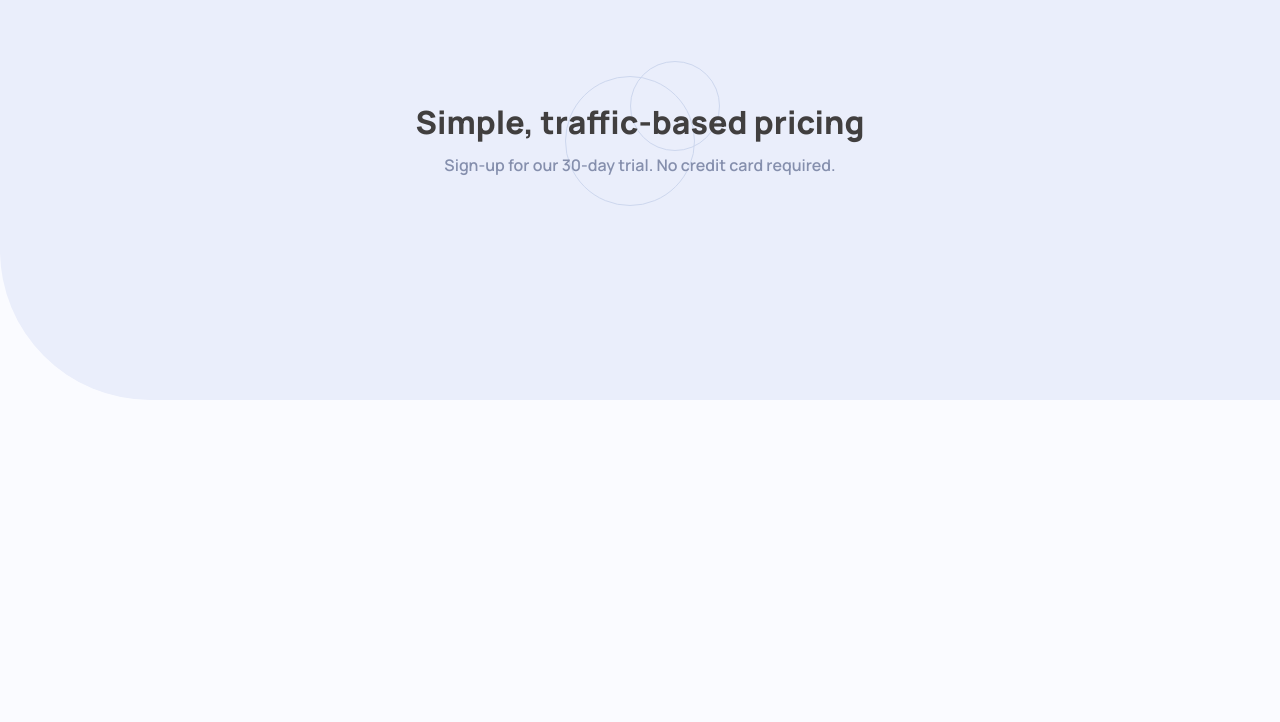
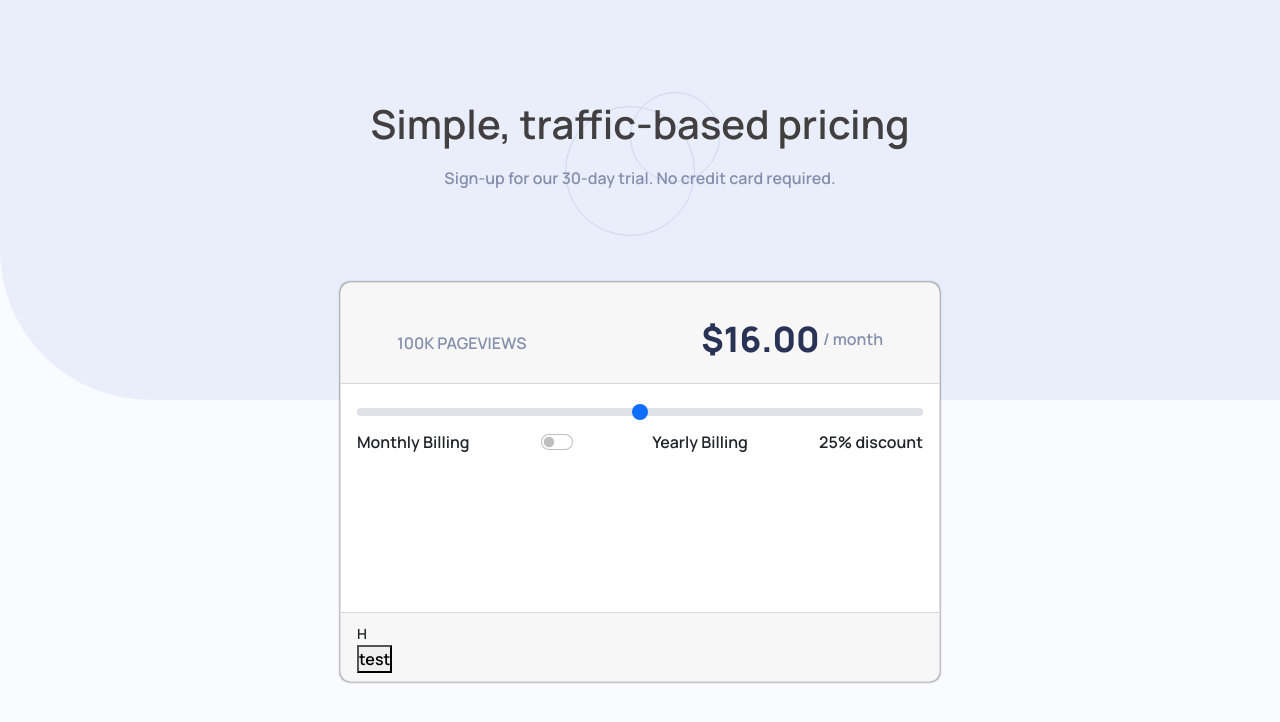
Before and after one commit to Gooovip/interactive-pricing-component, a plain HTML site: page index.html in a window 1280 px wide. Drawn offline with nearby package versions, Linux system fonts and the light colour scheme.

Commit message:
Pricing card HTML done

```diff
--- a/index.html
+++ b/index.html
@@ -7,6 +7,8 @@
   <link rel="icon" type="image/png" sizes="32x32" href="./images/favicon-32x32.png">
   <link rel="preconnect" href="https://fonts.gstatic.com">
   <link href="https://fonts.googleapis.com/css2?family=Manrope:wght@600;800&display=swap" rel="stylesheet">
+  <!-- CSS only bootstrap -->
+  <link href="https://cdn.jsdelivr.net/npm/bootstrap@5.0.1/dist/css/bootstrap.min.css" rel="stylesheet" integrity="sha384-+0n0xVW2eSR5OomGNYDnhzAbDsOXxcvSN1TPprVMTNDbiYZCxYbOOl7+AMvyTG2x" crossorigin="anonymous">
   <link rel="stylesheet" href="./styles/style.css">
 
   <title>Interactive pricing component</title>
@@ -14,12 +16,40 @@
 <body>
   <div class="background">
     <div class="container">
+      <!-- Header Code start -->
       <header>
         <h1>Simple, traffic-based pricing</h1>
         <p>Sign-up for our 30-day trial. <span>No credit card required.</span></p>
         <div class="circle-1"></div>
         <div class="circle-2"></div>
       </header>
+      <!-- Header Code End -->
+      <!-- Card Code Start -->
+      <div class="card">
+        <div class="card-header">
+          <p class="views">100K pageviews</p>
+          <p class="price-month"><span class="price">$16.00</span> / month</p>
+        </div>
+        <div class="card-body">
+          <input type="range" class="form-range" min="0" max="2" step="1">
+          <div class="card-body-text">
+            <p>Monthly Billing</p>
+            <div class="form-check form-switch">
+              <input class="form-check-input" type="checkbox">
+            </div>
+            <p>Yearly Billing</p>
+            <p>25% discount</p>
+          </div>
+        </div>
+        <!-- <hr /> -->
+        <div class="card-footer">
+          <div class="card-footer-text">
+            <small>H</small>
+            <title>Just test</title>
+          </div>
+          <button>test</button>
+        </div>
+      </div>
     </div>
   </div>
 
--- /dev/null
+++ b/styles/_card.scss
@@ -0,0 +1,41 @@
+.card{
+    width: 600px;
+    height: 400px;
+    background-color: $pricing-component-background;
+    margin: 0 auto;
+    position: relative;
+    bottom: 150px;
+    border-radius:10px;
+    box-shadow: 0 0 2px;
+    padding:0;
+}
+
+.card-header {
+    display: flex;
+    justify-content: space-between;
+    color: $text;
+}
+
+.views {
+    margin-left: 40px;
+    margin-top: 40px;
+    text-transform: uppercase;
+}
+
+.price-month {
+    margin-right: 40px;
+    margin-top: 15px;
+}
+
+.price {
+    color: $text-CTA-background;
+    font-size: 35px;
+    font-weight: bold;
+    position: relative;
+    top: 7px;
+}
+
+.card-body-text {
+    display: flex;
+    justify-content: space-between;
+}
--- a/styles/style.scss
+++ b/styles/style.scss
@@ -24,3 +24,4 @@ $font-size: 15px;
 
 @import "general";
 @import "header";
+@import "card";
```
Also changed, not shown: styles/style.css, 1 other file.
